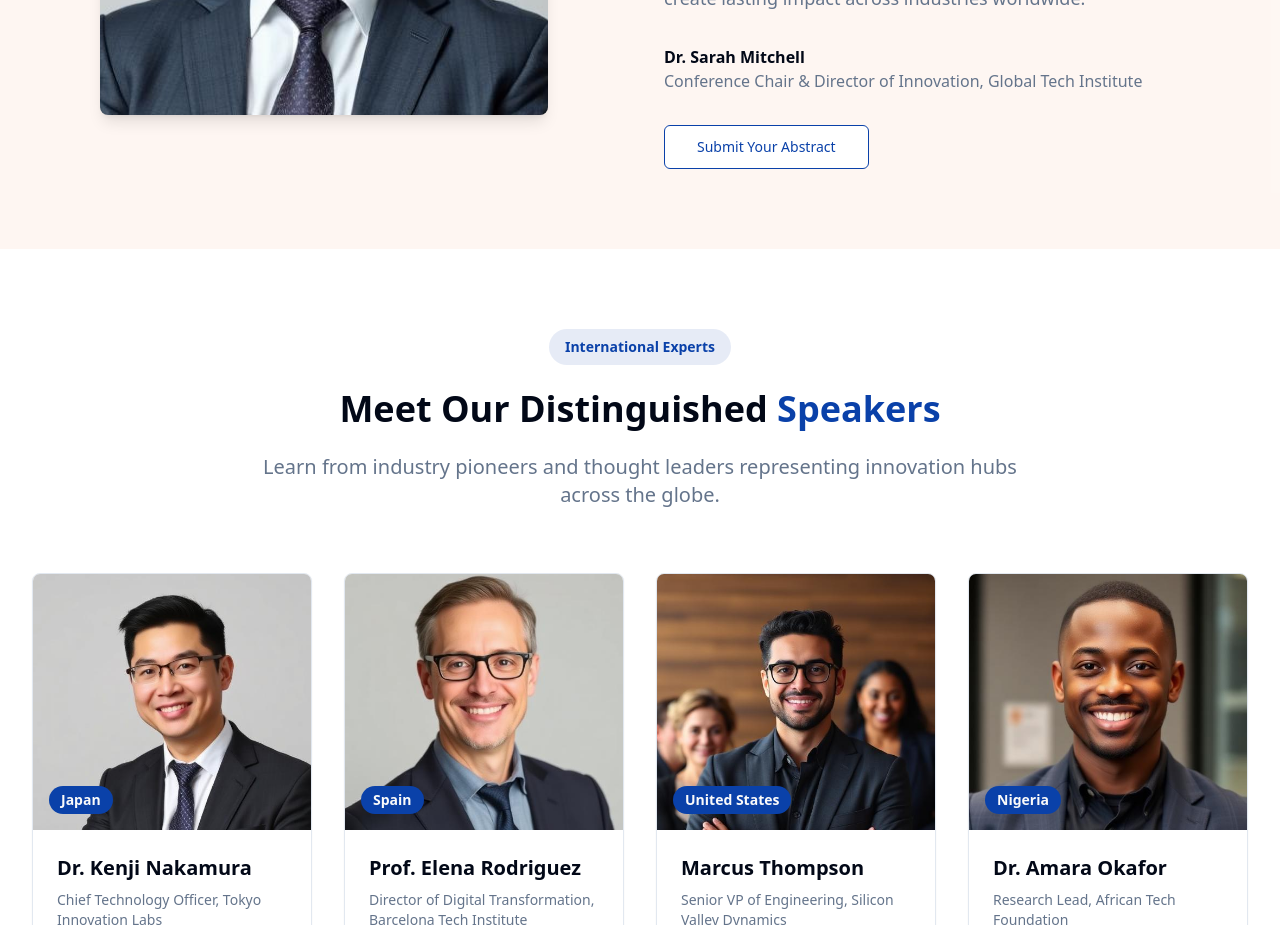
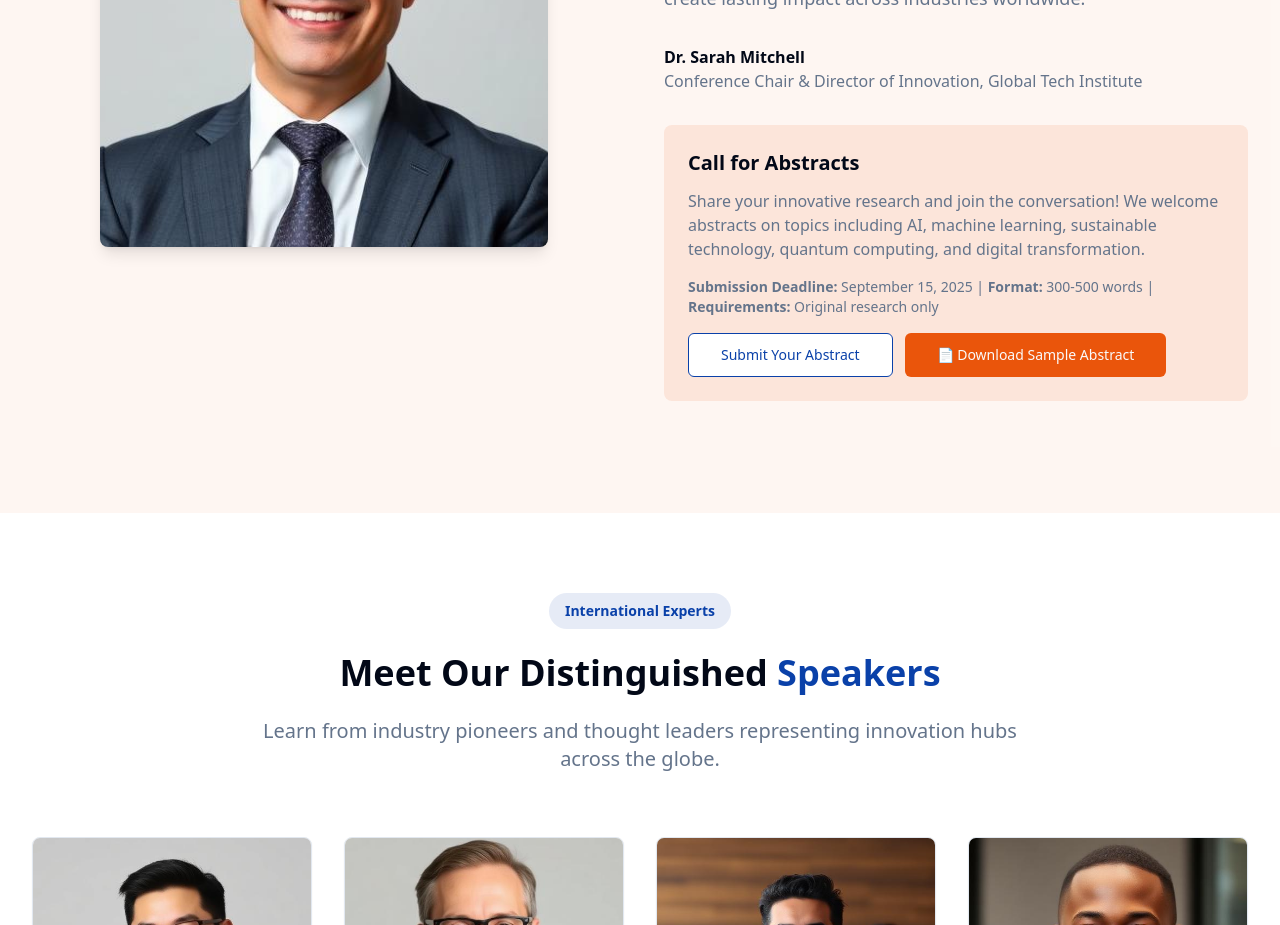
Before and after one commit to theatom-gp/atom-connect-hub, a React (Vite) app: page /conference/tech-innovation-expo-2025 in a window 1280 px wide. Shown: the part 1840-2765 px from the top of the page. Built offline with nearby package versions, Linux system fonts and the light colour scheme.

Commit message:
Add download button to ConferenceDetail
Add a "Download Sample Abstract" button to the ConferenceDetail page, positioned next to the "Submit Abstract" button. This button will allow users to download a sample abstract. Content has been updated for clarity.

```diff
--- a/src/pages/ConferenceDetail.tsx
+++ b/src/pages/ConferenceDetail.tsx
@@ -426,6 +426,16 @@ const ConferenceDetail = () => {
                 <p className="text-muted-foreground">Conference Chair & Director of Innovation, Global Tech Institute</p>
               </div>
 
+              {/* Abstract Submission Section */}
+              <div className="bg-secondary/10 rounded-lg p-6 mb-8">
+                <h3 className="text-xl font-semibold text-foreground mb-3">Call for Abstracts</h3>
+                <p className="text-muted-foreground mb-4">
+                  Share your innovative research and join the conversation! We welcome abstracts on topics including AI, machine learning, sustainable technology, quantum computing, and digital transformation.
+                </p>
+                <p className="text-sm text-muted-foreground mb-4">
+                  <strong>Submission Deadline:</strong> September 15, 2025 | <strong>Format:</strong> 300-500 words | <strong>Requirements:</strong> Original research only
+                </p>
+                <div className="flex flex-col sm:flex-row gap-3">
                   <Button
                     variant="outline"
                     size="lg"
@@ -433,6 +443,21 @@ const ConferenceDetail = () => {
                   >
                     Submit Your Abstract
                   </Button>
+                  <Button
+                    variant="secondary"
+                    size="lg"
+                    onClick={() => {
+                      const link = document.createElement('a');
+                      link.href = '/sample-abstract.pdf';
+                      link.download = 'sample-abstract.pdf';
+                      link.click();
+                    }}
+                    className="bg-secondary hover:bg-secondary/90 text-secondary-foreground"
+                  >
+                    📄 Download Sample Abstract
+                  </Button>
+                </div>
+              </div>
             </div>
           </div>
         </div>
```
Also changed, not shown: 1 other file (tests, documents, lock files or other folders). Lines whose indentation alone changed are shown as unchanged.
